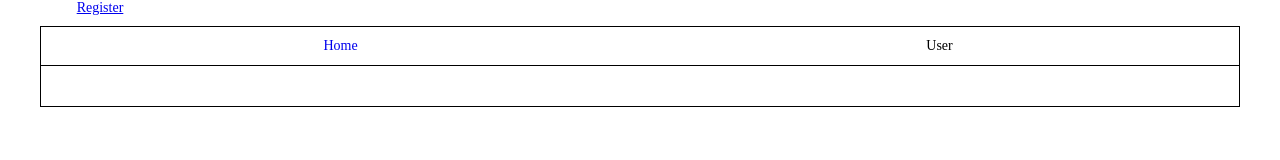
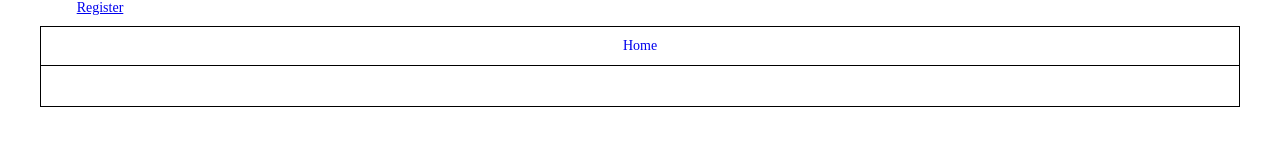
Before and after one commit to DjDim4ik/AngularLearning, an Angular app: page /user in a window 1280 px wide. Shown: the top 160 px of the page. Built offline with nearby package versions, Linux system fonts and the light colour scheme.

Commit message:
Revert "Revert "Хуй""
This reverts commit 04e063ab251815969bd1d137e2283ab375b353b7.

```diff
--- a/src/app/pages/navbar/navbar.component.html
+++ b/src/app/pages/navbar/navbar.component.html
@@ -4,7 +4,3 @@
 <div class="border">
 <nav class="nav">
 <a routerLink="/history">Home</a>
-
-<a>User</a>
-</nav>
-</div>
```
